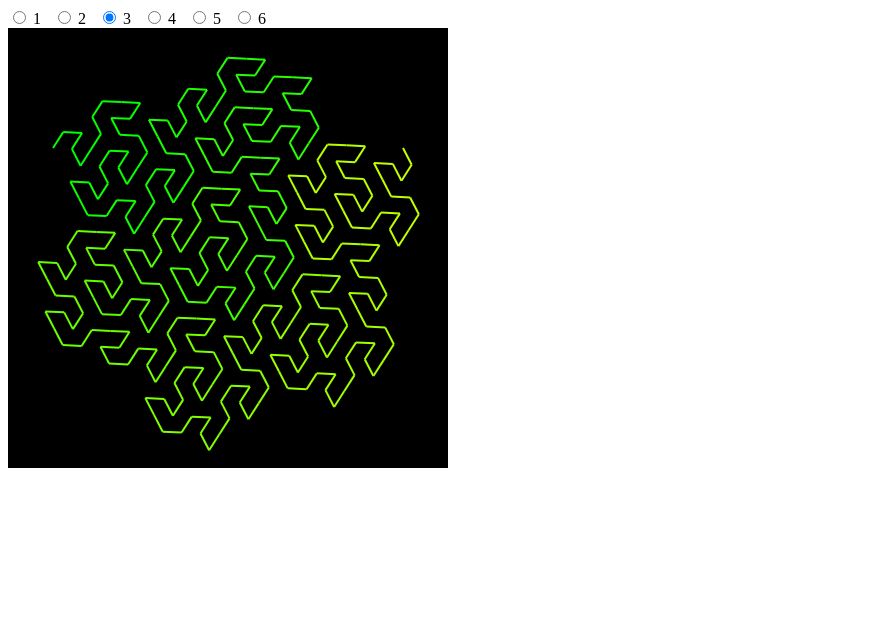
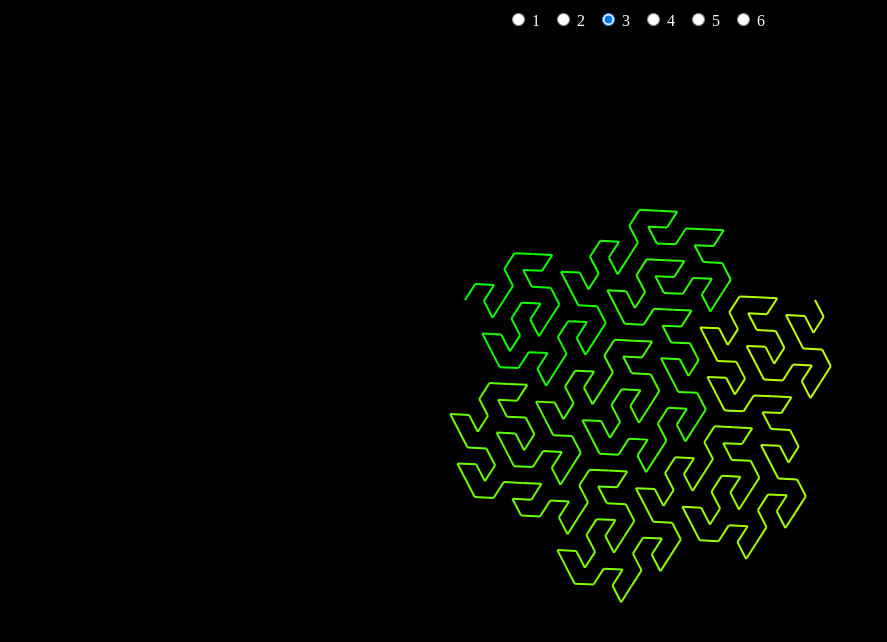
Before and after one commit to scriptkraft/fractal, a plain HTML site: page index.html in a window 1280 px wide. Shown: the whole page, without its empty margins (0-887 px from the left). Drawn offline with Linux system fonts and the light colour scheme.

Commit message:
Update index.html

```diff
--- a/index.html
+++ b/index.html
@@ -11,11 +11,8 @@ function draw() {
 	if (canvas.getContext) {
 		let scale = 350 / Math.pow(rt7, Math.max(order, 1));
 		let ctx = canvas.getContext('2d');
-		ctx.beginPath();
-		ctx.rect(0, 0, canvas.width, canvas.height);
-		ctx.fillStyle = "#000000";
+		ctx.clearRect(0, 0, canvas.width, canvas.height);
 		ctx.lineWidth = 2;
-		ctx.fill();
 		let pattern = makePattern(order);
 		let initAngle = (2*Math.PI) + ((order * - Math.acos(5/(2*rt7))) % (2*Math.PI));
 		let ttl = new Turtle(ctx, 45, 120, initAngle, scale);
@@ -93,9 +90,26 @@ function setOrder(ord) {
 	draw();
 }
 </script>
+<style>
+body {
+    text-align: center;
+	background-color: #000;
+}
+#radioOrder {
+	margin: 10px;
+	color: #fff;
+}
+canvas {
+    position:absolute;
+    top: 50%;
+    left: 50%;
+	margin-top: -220px;
+    margin-left: -220px;
+}
+</style>
 </head>
 <body>
-<form>
+<form id="radioOrder">
 	<input type="radio" name="order" onclick="setOrder(1)"> 1 &nbsp;
 	<input type="radio" name="order" onclick="setOrder(2)"> 2 &nbsp;
 	<input type="radio" name="order" onclick="setOrder(3)" checked> 3 &nbsp;
```
